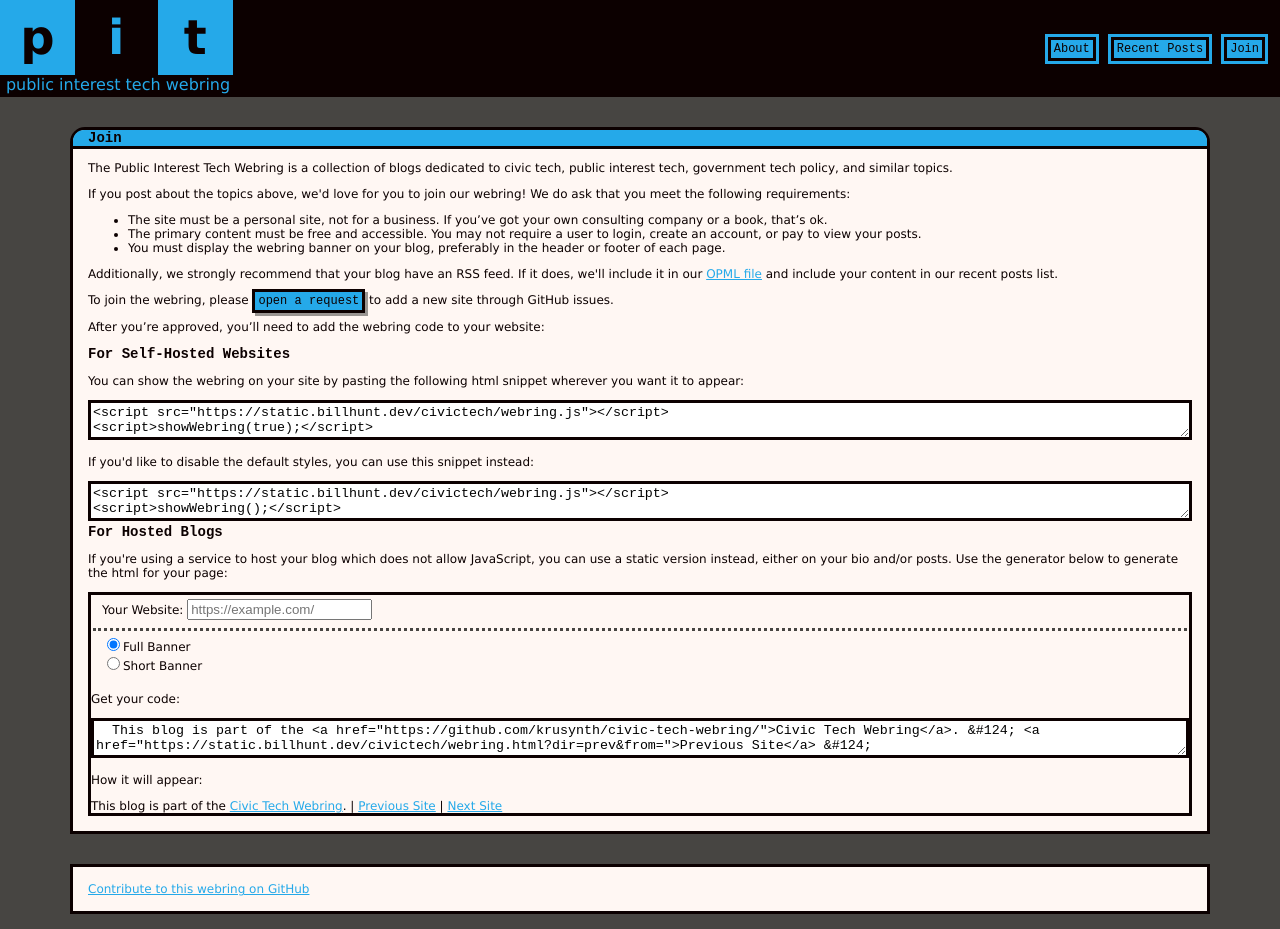
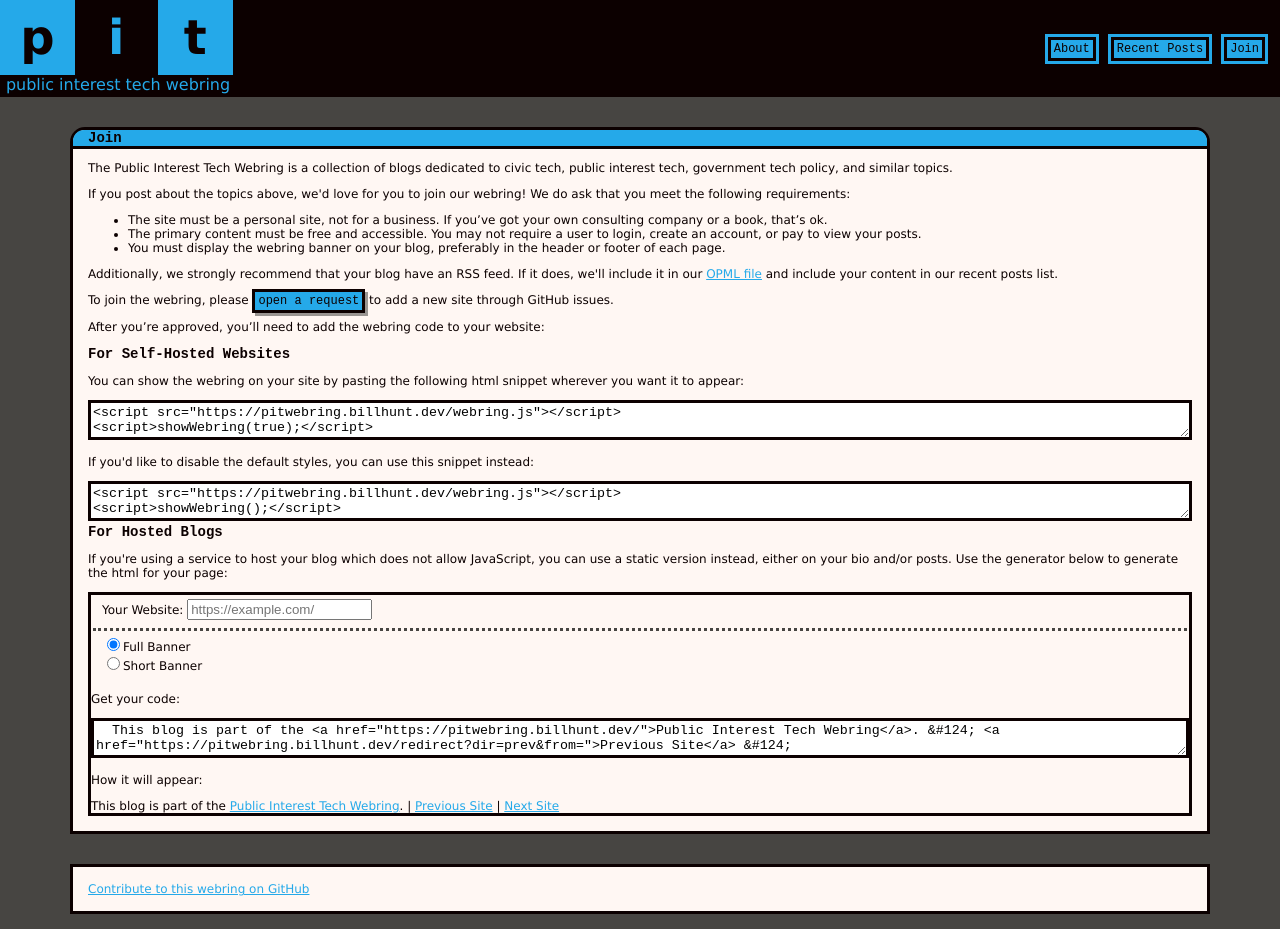
Before and after one commit to krusynth/public-interest-tech-webring, a Jekyll site: the page built from join.md, in a window 1280 px wide. Built offline with Jekyll 4.4.1, drawn with Linux system fonts in a browser that asks for light colours; some web fonts are replaced.

Commit message:
Update links to all use generated urls.

```diff
--- a/_layouts/home.html
+++ b/_layouts/home.html
@@ -70,12 +70,12 @@ layout: default
           To join the webring, please request to add your site through GitHub issues:
         </p>
         <p>
-          <a class="button" href="https://github.com/krusynth/civic-tech-webring/issues/new/choose">Join!</a>
+          <a class="button" href="https://github.com/{{ site.repository }}/issues/new/choose">Join!</a>
         </p>
         <p>
           After you're approved, you can show the webring links on your site by pasting the following html snippet wherever you want it to appear:
         </p>
-        <textarea class="code-snippet"><script src="https://static.billhunt.dev/civictech/webring.js"></script>
+        <textarea class="code-snippet"><script src="{{ 'webring.js' | absolute_url }}"></script>
   <script>showWebring(true);</script></textarea>
         <p>
           <a href="/join/" class="button">More Info</a>
--- a/join.md
+++ b/join.md
@@ -4,7 +4,7 @@ title: Join
 permalink: /join/
 ---
 <p>
-  The Public Interest Tech Webring is a collection of blogs dedicated to civic tech, public interest tech, government tech policy, and similar topics.
+  {{ site.description }}
 </p>
 <p>
   If you post about the topics above, we'd love for you to join our webring! We do ask that you meet the following requirements:
@@ -24,7 +24,7 @@ permalink: /join/
   Additionally, we strongly recommend that your blog have an RSS feed. If it does, we'll include it in our <a href="/feeds.opml">OPML file</a> and include your content in our recent posts list.
 </p>
 <p>
-  To join the webring, please <a class="button" href="https://github.com/krusynth/civic-tech-webring/issues/new/choose">open a request</a> to add a new site through GitHub issues.
+  To join the webring, please <a class="button" href="https://github.com/{{ site.repository }}/issues/new/choose">open a request</a> to add a new site through GitHub issues.
 </p>
 <p>
   After you’re approved, you’ll need to add the webring code to your website:
@@ -35,14 +35,14 @@ permalink: /join/
   You can show the webring on your site by pasting the following html snippet wherever you want it to appear:
 </p>
 
-<textarea class="code-snippet"><script src="https://static.billhunt.dev/civictech/webring.js"></script>
+<textarea class="code-snippet"><script src="{{ 'webring.js' | absolute_url }}"></script>
 <script>showWebring(true);</script></textarea>
 
 <p>
   If you'd like to disable the default styles, you can use this snippet instead:
 </p>
 
-<textarea class="code-snippet"><script src="https://static.billhunt.dev/civictech/webring.js"></script>
+<textarea class="code-snippet"><script src="{{ 'webring.js' | absolute_url }}"></script>
 <script>showWebring();</script></textarea>
 
 <h3>For Hosted Blogs</h3>
@@ -80,11 +80,11 @@ permalink: /join/
     let codeType = document.querySelector('input[name="webring-type"]:checked').value;
     let website = encodeURIComponent(document.getElementById('website').value);
 
-    let code = `<a href="https://static.billhunt.dev/civictech/webring.html?dir=prev&from=${website}">&larr;</a> &#124; <a href="https://github.com/krusynth/civic-tech-webring/">Civic Tech Webring</a> &#124;  <a href="https://static.billhunt.dev/civictech/webring.html?from=${website}">&rarr;</a>`;
+    let code = `<a href="{{ '/redirect' | absolute_url }}?dir=prev&from=${website}">&larr;</a> &#124; <a href="{{ '/' | absolute_url }}">{{ site.title }}</a> &#124;  <a href="{{ '/redirect' | absolute_url }}?from=${website}">&rarr;</a>`;
 
     if(codeType == 'full') {
-      code = `This blog is part of the <a href="https://github.com/krusynth/civic-tech-webring/">Civic Tech Webring</a>. &#124; <a href="https://static.billhunt.dev/civictech/webring.html?dir=prev&from=${website}">Previous Site</a> &#124;
-    <a href="https://static.billhunt.dev/civictech/webring.html?from=${website}">Next Site</a>`;
+      code = `This blog is part of the <a href="{{ '/' | absolute_url }}">{{ site.title }}</a>. &#124; <a href="{{ '/redirect' | absolute_url }}?dir=prev&from=${website}">Previous Site</a> &#124;
+    <a href="{{ '/redirect' | absolute_url }}?from=${website}">Next Site</a>`;
     }
 
     document.getElementById('webring-html').innerHTML = '';
--- a/webring.js
+++ b/webring.js
@@ -45,7 +45,7 @@ function showWebring(useStyles) {
 
     document.getElementById(elm).innerHTML = `<div class="CTW-container">
       <div class="CTW-intro">
-        This website is part of the <strong><a href="https://pitwebring.billhunt.dev/">Civic Tech Webring</a></strong>.
+        This website is part of the <strong><a href="{{ '/' | absolute_url }}">{{ site.title }}</a></strong>.
       </div>
 
       <nav class="CTW-nav"><ul>
```
